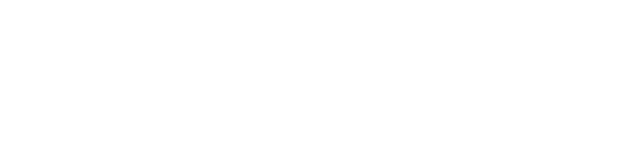
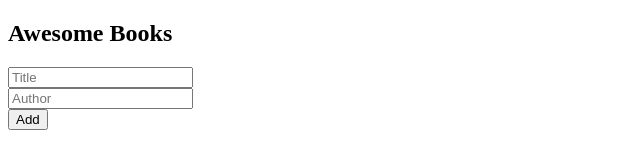
Before and after one commit to Ibnballo1/Modules, a website: page index.html in a window 1280 px wide. Shown: the whole page, without its empty margins (0-640 px from the left). Drawn offline with Linux system fonts and the light colour scheme.

Commit message:
Add elements to html file

```diff
--- a/index.html
+++ b/index.html
@@ -8,6 +8,22 @@
     <title>AwesomeBook- Modules</title>
 </head>
 <body>
+    <main>
+        <section class="container">
+            <h1 class="">Awesome Books</h1>
+            <div class="book-list" id="book-list">
+
+            </div>
+            <div class="add-book">
+                <form class="add-form" id="add-form">
+                    <input type="text" id="title" placeholder="Title" class="form-control"> <br>
+                    <input type="text" id="author" placeholder="Author" class="form-control"> <br>
+                    <input type="submit" class="add-btn" value="Add" id="add-btn">
+                </form>
+            </div>
+
+        </section>
+    </main>
     <script src="index.js"></script>
 </body>
 </html>
```
